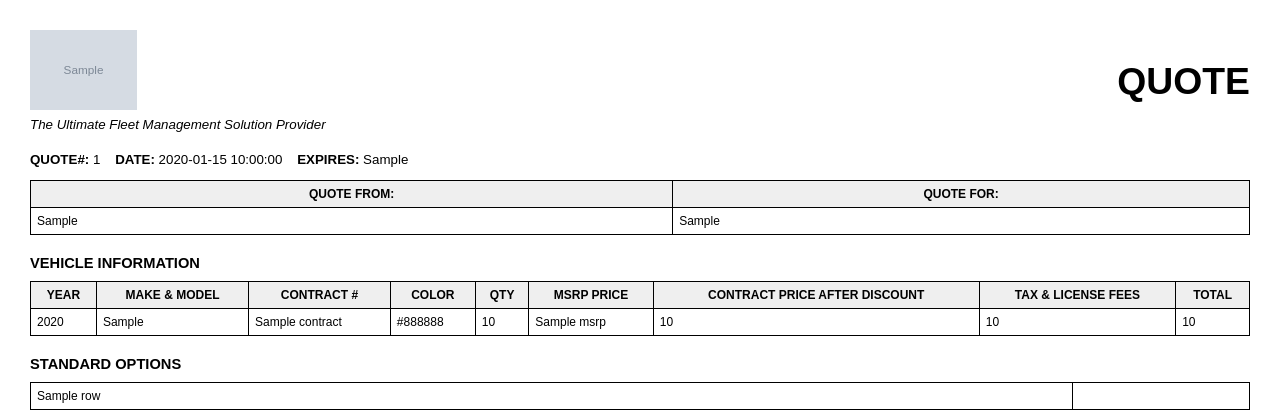
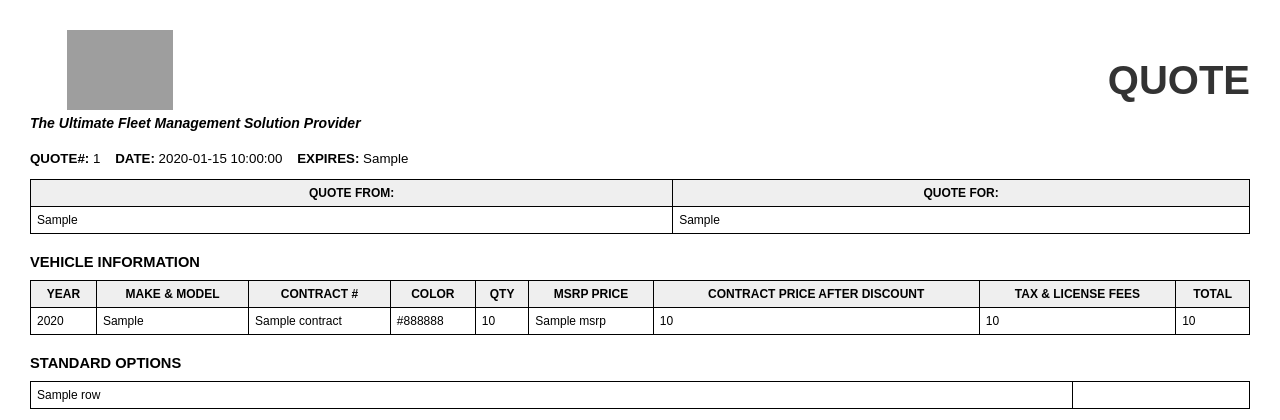
Before and after one commit to copper0077/quote-api, a Flask app: template templates/fleet_quote_template.html in a window 1280 px wide. Shown: the top 420 px of the page. Run offline with Flask 3, Linux system fonts and the light colour scheme; the template is opened without the code that fills it: most values are stand-ins (such as "Sample title", 1, 10 or a date in 2020); grey boxes marked "Sample" are stand-in pictures; grey boxes are pictures that could not be loaded.

Commit message:
Style: refine header layout with logo and QUOTE title

```diff
--- a/templates/fleet_quote_template.html
+++ b/templates/fleet_quote_template.html
@@ -14,13 +14,48 @@
     .subtext { font-size: 10pt; font-style: italic; margin-top: 4px; }
     .section-title { font-weight: bold; margin-top: 20px; font-size: 11pt; }
     .footer { margin-top: 30px; font-size: 9pt; text-align: center; }
+    <head>
+  <meta charset="UTF-8">
+  <title>Fleet Quote</title>
+  <style>
+    .header-row {
+      display: flex;
+      justify-content: space-between;
+      align-items: flex-start;
+      margin-bottom: 30px;
+    }
+
+    .logo-block {
+      display: flex;
+      flex-direction: column;
+      align-items: flex-start;
+    }
+
+    .logo-block img {
+      width: 180px;
+      max-height: 80px;
+      object-fit: contain;
+      display: block;
+    }
+
+    .subtext {
+      font-size: 14px;
+      font-weight: bold;
+      margin-top: 5px;
+    }
+
+    .quote-title {
+      font-size: 40px;
+      font-weight: bold;
+      color: #333;
+      text-align: right;
+    }
   </style>
 </head>
 <body>
-
   <div class="header-row">
     <div class="logo-block">
-      <img src="{{ logo_data_url }}" alt="Sames Fleet Logo" style="max-height: 80px;"><br>
+      <img src="https://raw.githubusercontent.com/copper0077/quote-api/main/static/logo.png" alt="Company Logo">
       <div class="subtext">The Ultimate Fleet Management Solution Provider</div>
     </div>
     <div class="quote-title">QUOTE</div>
```
